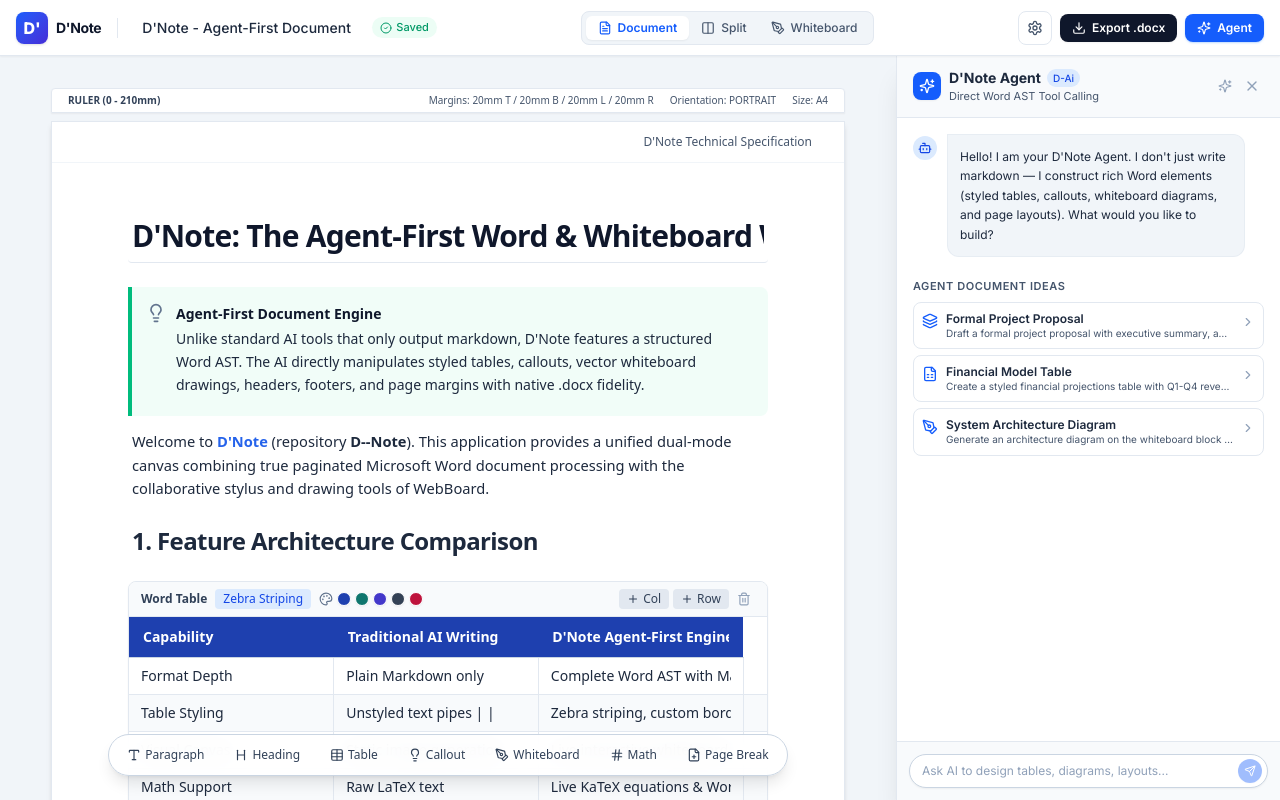
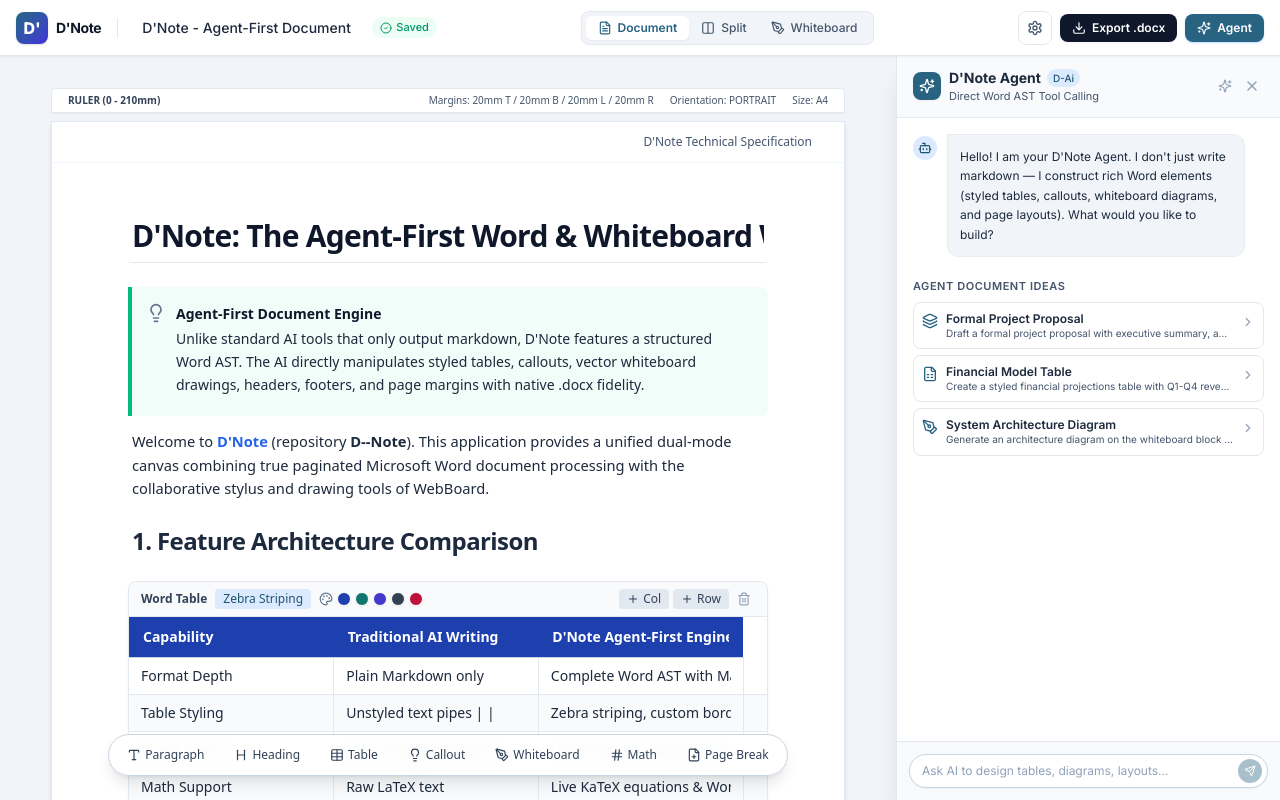
Before and after one commit to Dcode9/whiteboard, a React (Vite) app: page / in a window 1280 px wide. Built offline with nearby package versions, Linux system fonts and the light colour scheme.

Commit message:
Set a consistent ink-blue accent without changing editor controls
Add theme variables for blue accent colors.

```diff
--- a/src/index.css
+++ b/src/index.css
@@ -29,3 +29,9 @@
 ::-webkit-scrollbar-thumb:hover {
   background: #94a3b8;
 }
+
+/* D'Note ink-blue accent: readable on white and consistent across editor tools. */
+@theme {
+  --color-blue-600: #286482;
+  --color-blue-700: #20546e;
+}
```
